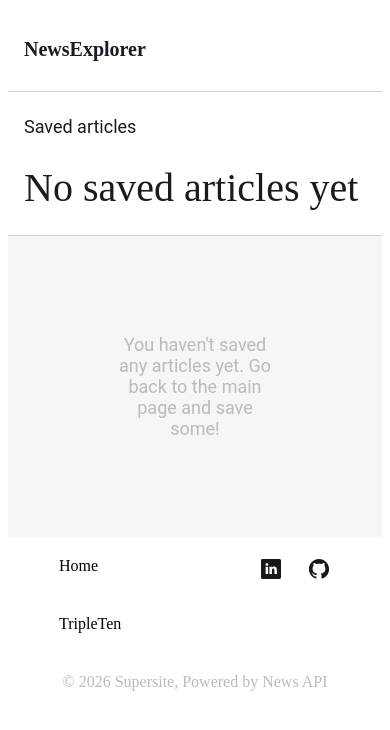
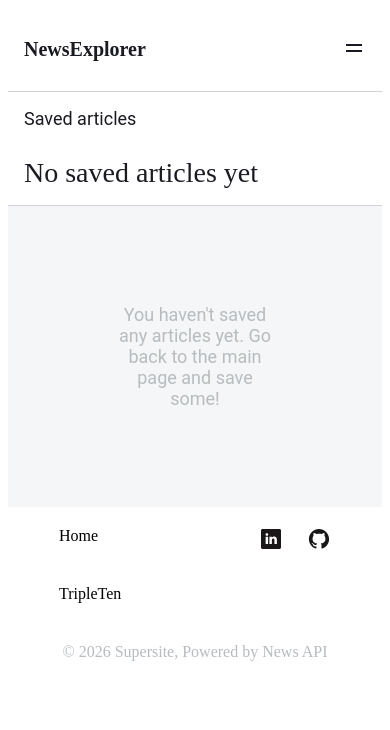
Before and after one commit to R3dbu11wings/stage-1-frontend-api, a React (Vite) app: page /saved-news in a window 390 px wide. Shown: the top 730 px of the page. Built offline with nearby package versions, Linux system fonts and the light colour scheme.

Commit message:
reponsive update

```diff
--- a/src/components/Navigation/Navigation.jsx
+++ b/src/components/Navigation/Navigation.jsx
@@ -3,6 +3,7 @@ import "./Navigation.css";
 import logoutIcon from "../../assets/logout.svg";
 import blackLogoutIcon from "../../assets/blacklogout.svg";
 import menuIcon from "../../assets/menu.svg";
+import blackMenuIcon from "../../assets/blackmenu.svg";
 import closeIcon from "../../assets/close.svg";
 
 function Navigation({ currentUser, onSignInClick, onLogout, isDark }) {
@@ -19,7 +20,11 @@ function Navigation({ currentUser, onSignInClick, onLogout, isDark }) {
   return (
     <>
       <button className="navigation__menu-btn" onClick={toggleMobileMenu}>
-        <img src={menuIcon} alt="Menu" className="navigation__menu-icon" />
+        <img
+          src={isDark ? blackMenuIcon : menuIcon}
+          alt="Menu"
+          className="navigation__menu-icon"
+        />
       </button>
 
       <nav
--- a/src/components/SavedNews/SavedNews.css
+++ b/src/components/SavedNews/SavedNews.css
@@ -23,13 +23,17 @@
 
 .saved-news__results {
   background-color: #f5f6f7;
-  padding: 80px 104px;
+  padding: 62px 0 0 0;
 }
 
 .saved-news__cards {
-  display: grid;
-  grid-template-columns: repeat(3, 1fr);
+  display: flex;
   gap: 16px;
+  margin: 0;
+  justify-content: center;
+  align-items: flex-start;
+  flex-wrap: wrap;
+  flex-direction: row;
 }
 
 .saved-news__empty {
@@ -53,11 +57,36 @@
     padding: 24px 16px;
   }
 
+  .saved-news__title {
+    font-size: 28px;
+    line-height: 32px;
+  }
+
   .saved-news__results {
     padding: 24px 16px;
   }
 
   .saved-news__cards {
-    grid-template-columns: 1fr;
+    width: 100%;
+    height: auto;
+    gap: 8px;
+  }
+
+  .saved-news__cards {
+    height: 196px;
+  }
+
+  .saved-news__cards {
+    height: auto;
   }
 }
+
+@media (max-width: 460px) {
+  .saved-news__header {
+    padding: 16px;
+  }
+
+  .saved-news__cards {
+    height: 150px;
+  }
+}
```
Also changed, not shown: src/assets/blackmenu.svg (added).
